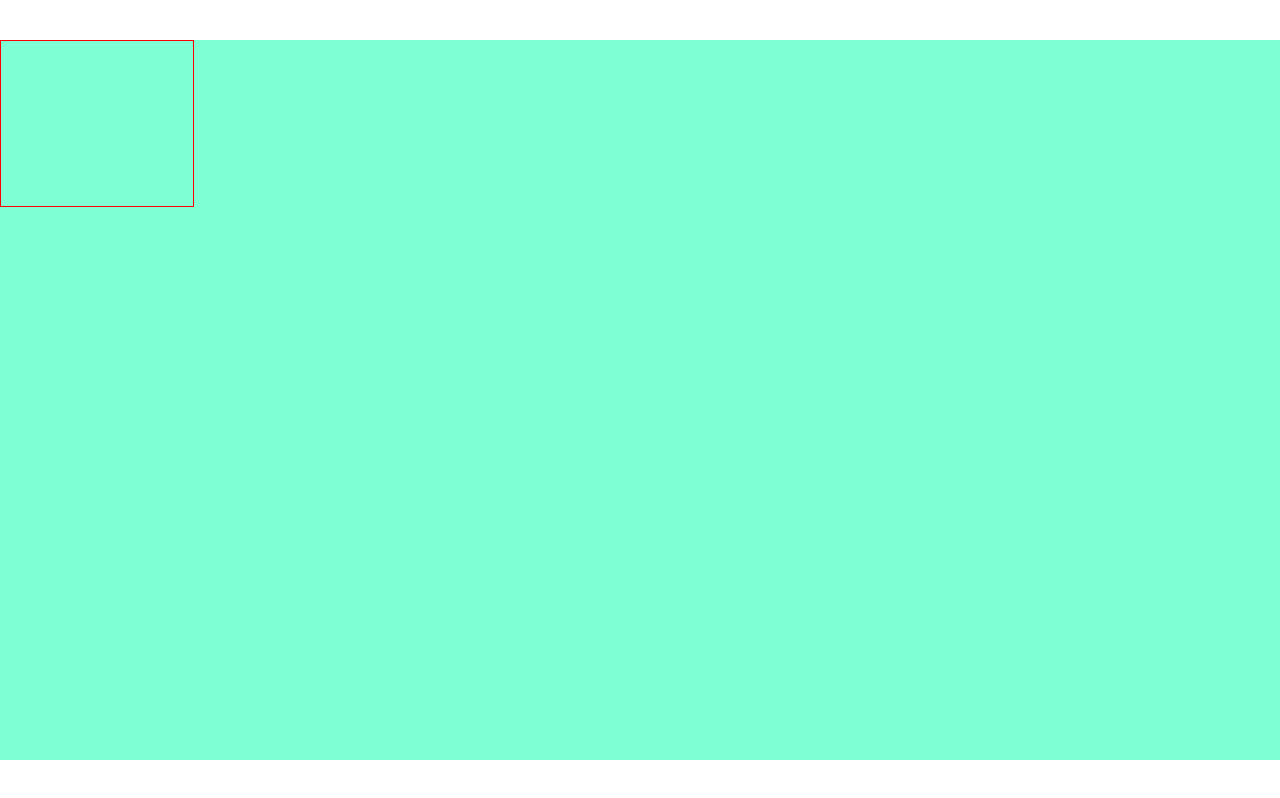
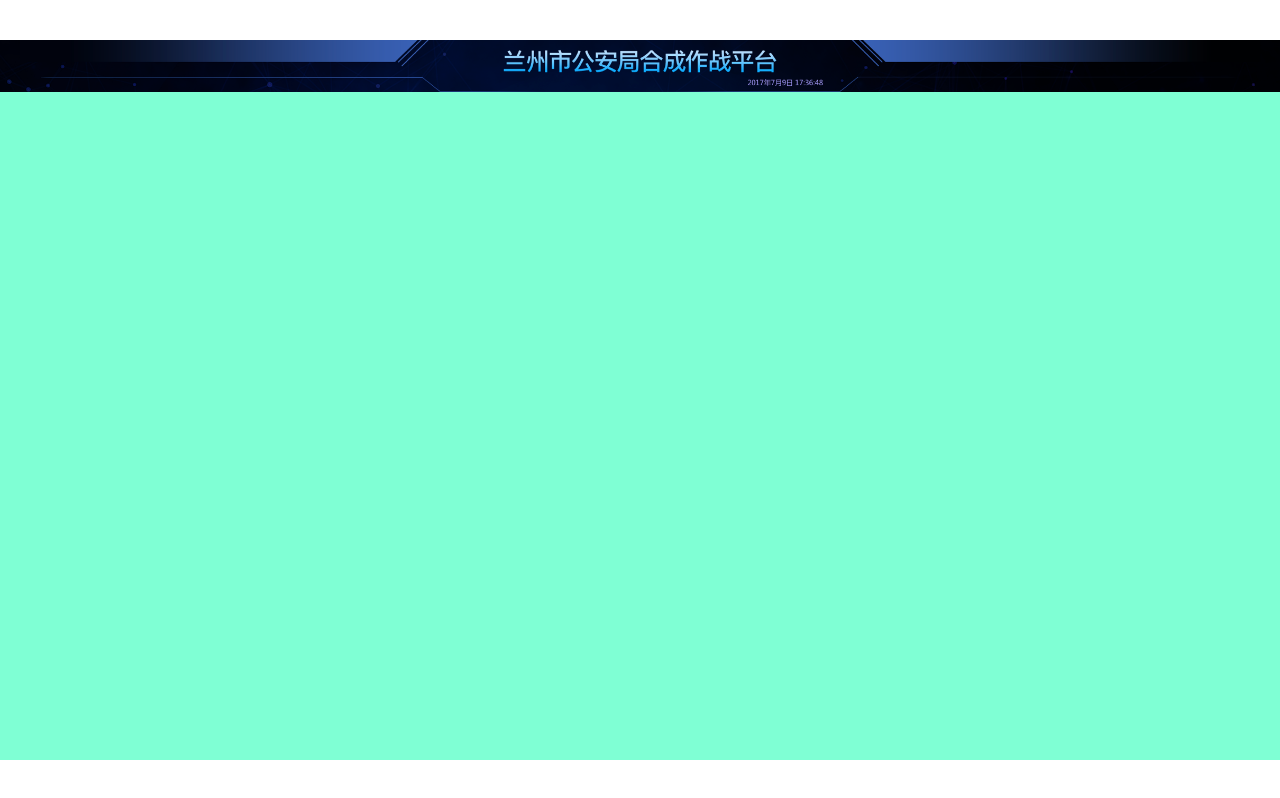
Before and after one commit to Eternal-could/large-screen-project, a React (Vite) app: page /#/ in a window 1280 px wide. Built offline with nearby package versions, Linux system fonts and the light colour scheme.

Commit message:
feature: add header

```diff
--- /dev/null
+++ b/src/custom.d.ts
@@ -0,0 +1,4 @@
+declare module "*.png" {
+    const value: string;
+    export default value;
+}
--- a/src/pages/home.scss
+++ b/src/pages/home.scss
@@ -1,7 +1,8 @@
 @import "../shared/helper";
 
-.x {
-  width: px(367);
-  height: px(315);
-  border: 1px solid red;
+.home {
+  header {
+    height: px(99);
+    background-size: cover;
+  }
 }
--- a/src/pages/home.tsx
+++ b/src/pages/home.tsx
@@ -1,10 +1,10 @@
 import React from 'react';
 import './home.scss';
-
+import  headerBg from '../images/header.png'
 export const Home = () => {
   return (
-    <div>
-      <div className="x"> </div>
+    <div className='home'>
+      <header style={{backgroundImage:`url(${headerBg})`}}> </header>
     </div>
   );
 };
```
Also changed, not shown: src/images/header.png (added).
